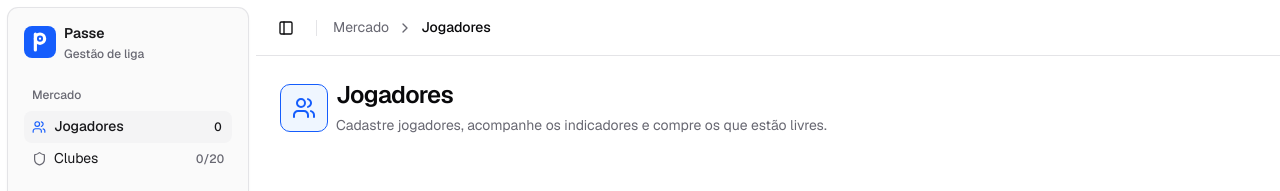
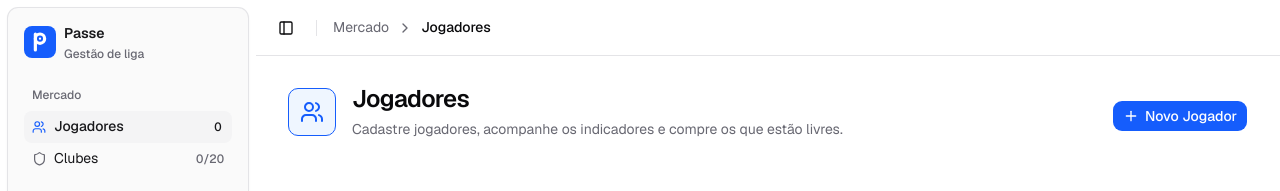
Before and after one commit to Luv4as/passe, a Next.js app in the folder frontend/: page /market/players in a window 1280 px wide. Shown: the top 191 px of the page. Built offline with nearby package versions, Linux system fonts and the light colour scheme; no server answers.

Commit message:
feat: botão do título dinâmico

```diff
--- /dev/null
+++ b/frontend/components/ui/badge.tsx
@@ -0,0 +1,51 @@
+import { mergeProps } from "@base-ui/react/merge-props"
+import { useRender } from "@base-ui/react/use-render"
+import { cva, type VariantProps } from "class-variance-authority"
+import { cn } from "cn"
+
+const badgeVariants = cva(
+  "group/badge inline-flex h-5 w-fit shrink-0 items-center justify-center gap-1 overflow-hidden rounded-4xl border border-transparent px-2 py-0.5 text-xs font-medium whitespace-nowrap transition-all focus-visible:border-ring focus-visible:ring-[3px] focus-visible:ring-ring/50 has-data-[icon=inline-end]:pr-1.5 has-data-[icon=inline-start]:pl-1.5 aria-invalid:border-destructive aria-invalid:ring-destructive/20 dark:aria-invalid:ring-destructive/40 [&>svg]:pointer-events-none [&>svg]:size-3!",
+  {
+    variants: {
+      variant: {
+        default: "bg-primary text-primary-foreground [a]:hover:bg-primary/80",
+        secondary:
+          "bg-secondary text-secondary-foreground [a]:hover:bg-secondary/80",
+        destructive:
+          "bg-destructive/10 text-destructive focus-visible:ring-destructive/20 dark:bg-destructive/20 dark:focus-visible:ring-destructive/40 [a]:hover:bg-destructive/20",
+        outline:
+          "border-border text-foreground [a]:hover:bg-muted [a]:hover:text-muted-foreground",
+        ghost:
+          "hover:bg-muted hover:text-muted-foreground dark:hover:bg-muted/50",
+        link: "text-primary underline-offset-4 hover:underline",
+      },
+    },
+    defaultVariants: {
+      variant: "default",
+    },
+  }
+)
+
+function Badge({
+  className,
+  variant = "default",
+  render,
+  ...props
+}: useRender.ComponentProps<"span"> & VariantProps<typeof badgeVariants>) {
+  return useRender({
+    defaultTagName: "span",
+    props: mergeProps<"span">(
+      {
+        className: cn(badgeVariants({ variant }), className),
+      },
+      props
+    ),
+    render,
+    state: {
+      slot: "badge",
+      variant,
+    },
+  })
+}
+
+export { Badge, badgeVariants }
--- a/frontend/src/app/(main)/layout.tsx
+++ b/frontend/src/app/(main)/layout.tsx
@@ -1,19 +1,20 @@
 'use client'
 
+import { Badge } from "@/components/ui/badge";
 import { IconContainer } from "@/components/ui/icon-container";
 import { SidebarProvider, SidebarInset, SidebarTrigger } from "@/components/ui/sidebar";
 import { SvgIcon } from "@/components/ui/svg-icon";
 import { AppSidebar } from "@/src/components/sidebar";
-import { ChevronRight } from "lucide-react";
+import { useHeaderAction } from "@/src/contexts/HeaderActionContext";
+import { ChevronRight, Plus } from "lucide-react";
 import { usePathname } from "next/dist/client/components/navigation";
-
 
 export default function MainLayout({
     children,
 }: Readonly<{
     children: React.ReactNode;
 }>) {
-
+    const { headerAction } = useHeaderAction();
     const segments = usePathname().split("/").filter(Boolean);
     const routeFormatted = segments.map((segment) => {
         if (segment === "market") {
@@ -93,8 +94,9 @@
 
                 </header>
 
-                <main className="flex-1 p-6">
-                    <div className="mb-6 flex flex-row items-center gap-2">
+                <main className="flex-1 py-7 px-8">
+                    <div className="flex flex-row items-baseline justify-between mb-6 gap-2">
+                        <div className="flex flex-row items-center gap-4">
                             <div>
                                 <IconContainer className=" bg-primary-soft border border-primary h-12 w-12 ">
                                     <SvgIcon src={getPageIcon()} className="bg-primary h-6 w-6" />
@@ -106,13 +108,19 @@
                                     {getPageDescription() !== "Stats do clube" ? (
                                         getPageDescription()
                                     ) : (
-                                    <div className="flex items-center gap-2">
-
+                                        <div className="flex flex-row items-center gap-2">
+                                            <Badge variant={"outline"} className="border-border bg-background text-foreground" >
+                                                Sigla { }
+                                            </Badge>
+                                            <Badge variant={"outline"} className="border-border bg-background text-foreground">
+                                                { } de { } jogadores
+                                            </Badge>
                                         </div>
                                     )}
                                 </div>
                             </div>
-
+                        </div>
+                        {headerAction}
                     </div>
                     {children}
                 </main>
--- a/frontend/src/app/(main)/market/players/page.tsx
+++ b/frontend/src/app/(main)/market/players/page.tsx
@@ -1,5 +1,26 @@
+'use client'
+
+import { Button } from "@/components/ui/button";
+import { useHeaderAction } from "@/src/contexts/HeaderActionContext";
+import { Plus } from "lucide-react";
+import { useEffect } from "react";
+
 export default function PlayersPage() {
-    return(
+    const { setHeaderAction } = useHeaderAction();
+
+    useEffect(() =>{
+        setHeaderAction(
+            <Button onClick={() => alert("Criar jogador")}>
+                <Plus className="h-4 w-4" />
+                Novo Jogador
+            </Button>
+        );
+
+        // Limpa a ação ao mudar de página
+        return () => setHeaderAction(null);
+    }, [setHeaderAction]);
+
+    return (
         <div>
         </div>
     )
--- a/frontend/src/app/layout.tsx
+++ b/frontend/src/app/layout.tsx
@@ -2,6 +2,7 @@
 import { Geist, Geist_Mono } from "next/font/google";
 import "./globals.css";
 import { SidebarProvider } from "@/components/ui/sidebar";
+import { HeaderActionProvider } from "../contexts/HeaderActionContext";
 
 const geistSans = Geist({
   variable: "--font-geist-sans",
@@ -27,9 +28,11 @@
       className={`${geistSans.variable} ${geistMono.variable} h-full antialiased`}
     >
       <body className="h-full min-h-screen w-full bg-background text-foreground antialiased m-0 p-0">
-        <SidebarProvider>
-          {children}
-        </SidebarProvider>
+        <HeaderActionProvider>
+          <SidebarProvider>
+            {children}
+          </SidebarProvider>
+        </HeaderActionProvider>
       </body>
     </html>
   );
--- /dev/null
+++ b/frontend/src/contexts/HeaderActionContext.tsx
@@ -0,0 +1,25 @@
+'use client'
+
+import { createContext, useContext, useState } from "react";
+
+interface HeaderActionContextType {
+  headerAction: React.ReactNode | null;
+  setHeaderAction: (action: React.ReactNode | null) => void;
+}
+
+const HeaderActionContext = createContext<HeaderActionContextType>({
+  headerAction: null,
+  setHeaderAction: () => {},
+});
+
+export function HeaderActionProvider({ children }: { children: React.ReactNode }) {
+  const [headerAction, setHeaderAction] = useState<React.ReactNode | null>(null);
+
+  return (
+    <HeaderActionContext.Provider value={{ headerAction, setHeaderAction }}>
+      {children}
+    </HeaderActionContext.Provider>
+  );
+}
+
+export const useHeaderAction = () => useContext(HeaderActionContext);
```
Lines whose indentation alone changed are shown as unchanged.
